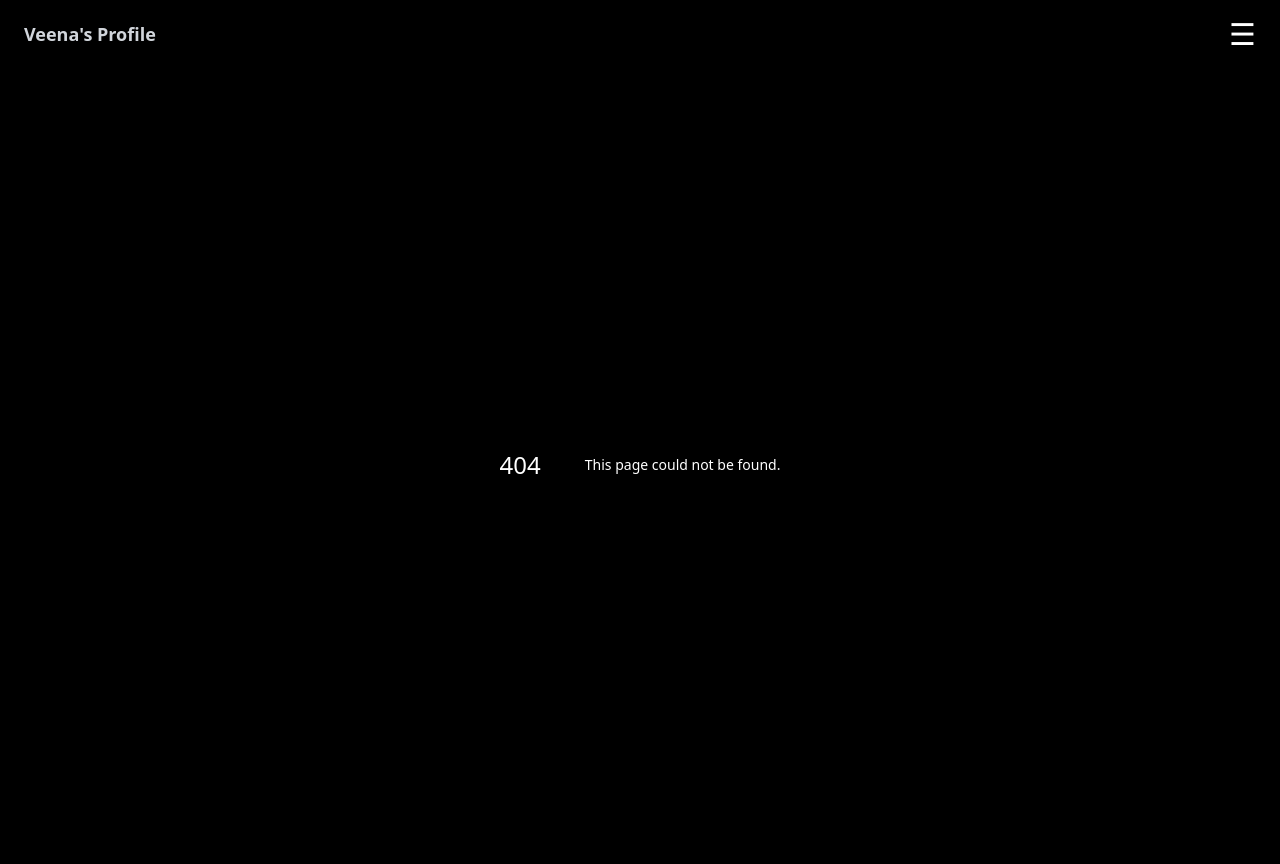
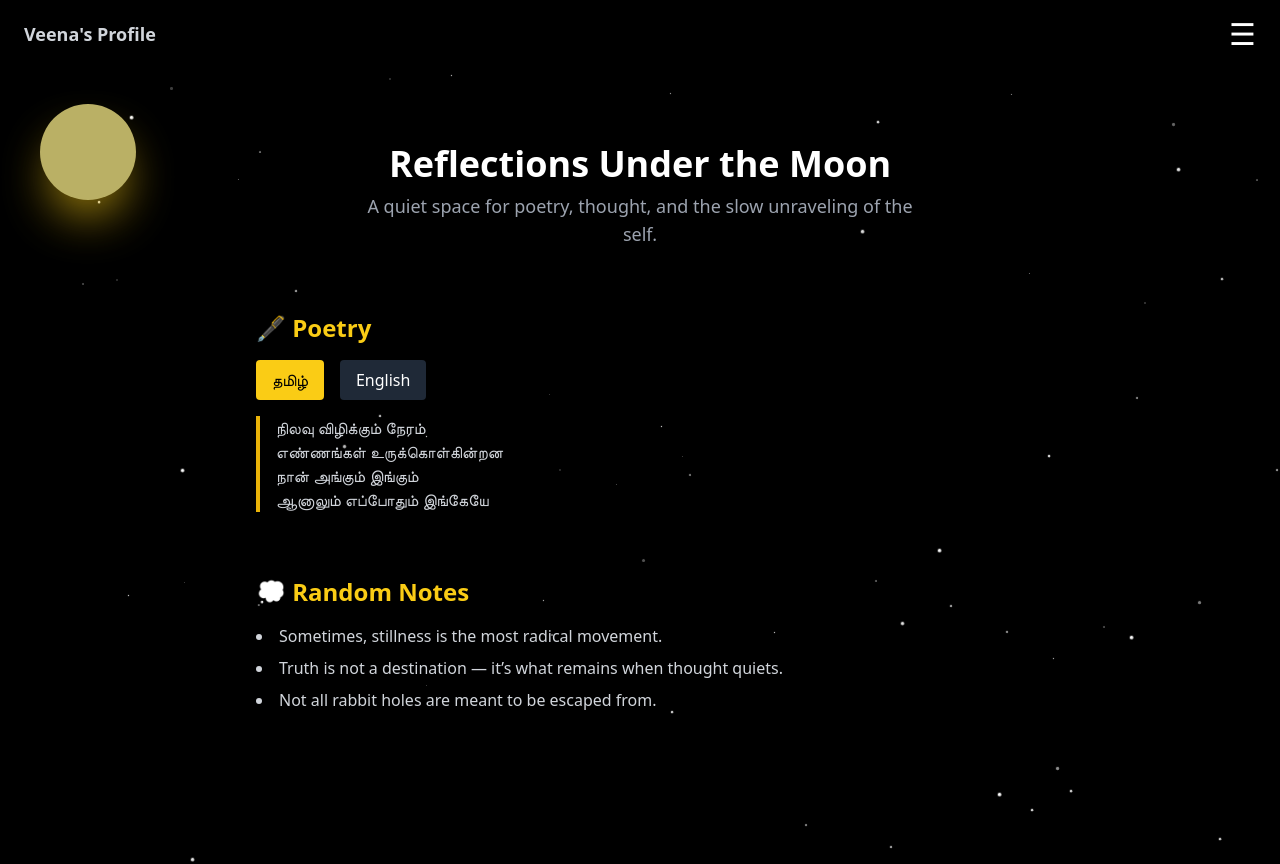
Before and after one commit to Veena-vk/veena-portfolio-dev, a Next.js app: page /moon in a window 1280 px wide. Before the commit this address had no page. Built offline with nearby package versions, Linux system fonts and the light colour scheme.

Commit message:
update art sample

```diff
--- /dev/null
+++ b/app/moon/components/MoonBackground.tsx
@@ -0,0 +1,53 @@
+'use client';
+
+import { useEffect, useState } from 'react';
+
+export default function MoonBackground() {
+  const [stars, setStars] = useState<string[]>([]);
+
+  useEffect(() => {
+    const starArray = [];
+    for (let i = 0; i < 60; i++) {
+      const x = Math.random() * 100;
+      const y = Math.random() * 100;
+      const size = Math.random() * 2 + 1;
+      const opacity = Math.random();
+      starArray.push(
+        `<div style="
+          position: absolute;
+          top: ${y}%;
+          left: ${x}%;
+          width: ${size}px;
+          height: ${size}px;
+          background: white;
+          opacity: ${opacity};
+          border-radius: 50%;
+          animation: twinkle ${2 + Math.random() * 3}s infinite ease-in-out;
+        "></div>`
+      );
+    }
+    setStars(starArray);
+  }, []);
+
+  return (
+    <>
+      {/* Glowing Moon */}
+      <div className="absolute top-10 left-10 w-24 h-24 bg-yellow-200 rounded-full shadow-2xl shadow-yellow-400 animate-pulse z-10" />
+
+      {/* Animated Stars */}
+      <div
+        className="absolute top-0 left-0 w-full h-full pointer-events-none z-0"
+        dangerouslySetInnerHTML={{ __html: stars.join('') }}
+      />
+
+      <style>
+        {`
+          @keyframes twinkle {
+            0%, 100% { opacity: 0.2; transform: scale(1); }
+            50% { opacity: 1; transform: scale(1.2); }
+          }
+        `}
+      </style>
+    </>
+  );
+}
--- /dev/null
+++ b/app/moon/components/Poetry.tsx
@@ -0,0 +1,48 @@
+'use client';
+
+import { useState } from 'react';
+
+export default function Poetry() {
+  const [activeTab, setActiveTab] = useState<'tamil' | 'english'>('tamil');
+
+  return (
+    <div>
+      <h2 className="text-2xl font-semibold text-yellow-400 mb-4">🖋️ Poetry</h2>
+      <div className="flex space-x-4 mb-4">
+        <button
+          onClick={() => setActiveTab('tamil')}
+          className={`px-4 py-2 rounded ${
+            activeTab === 'tamil' ? 'bg-yellow-400 text-black' : 'bg-gray-800 text-white'
+          }`}
+        >
+          தமிழ்
+        </button>
+        <button
+          onClick={() => setActiveTab('english')}
+          className={`px-4 py-2 rounded ${
+            activeTab === 'english' ? 'bg-yellow-400 text-black' : 'bg-gray-800 text-white'
+          }`}
+        >
+          English
+        </button>
+      </div>
+      <div className="text-gray-300 font-serif border-l-4 border-yellow-500 pl-4">
+        {activeTab === 'tamil' ? (
+          <p className="whitespace-pre-line">
+            நிலவு விழிக்கும் நேரம்{'\n'}
+            எண்ணங்கள் உருக்கொள்கின்றன{'\n'}
+            நான் அங்கும் இங்கும்{'\n'}
+            ஆனாலும் எப்போதும் இங்கேயே
+          </p>
+        ) : (
+          <p className="whitespace-pre-line">
+            When the moon awakens,{'\n'}
+            thoughts dissolve in silence.{'\n'}
+            I am here and there —{'\n'}
+            and yet, always… right here.
+          </p>
+        )}
+      </div>
+    </div>
+  );
+}
--- /dev/null
+++ b/app/moon/components/RandomNotes.tsx
@@ -0,0 +1,14 @@
+'use client';
+
+export default function RandomNotes() {
+  return (
+    <div>
+      <h2 className="text-2xl font-semibold text-yellow-400 mb-4">💭 Random Notes</h2>
+      <ul className="text-gray-300 list-disc list-inside space-y-2">
+        <li>Sometimes, stillness is the most radical movement.</li>
+        <li>Truth is not a destination — it’s what remains when thought quiets.</li>
+        <li>Not all rabbit holes are meant to be escaped from.</li>
+      </ul>
+    </div>
+  );
+}
--- /dev/null
+++ b/app/moon/page.tsx
@@ -0,0 +1,25 @@
+'use client';
+
+import MoonBackground from './components/MoonBackground';
+import Poetry from './components/Poetry';
+import RandomNotes from './components/RandomNotes';
+
+export default function MoonPage() {
+  return (
+    <main className="relative min-h-screen bg-black text-white overflow-hidden px-6 py-20">
+      <MoonBackground />
+
+      <div className="relative z-10 text-center">
+        <h1 className="text-4xl font-bold mb-2">Reflections Under the Moon</h1>
+        <p className="text-gray-400 max-w-xl mx-auto text-lg">
+          A quiet space for poetry, thought, and the slow unraveling of the self.
+        </p>
+      </div>
+
+      <section className="relative z-10 mt-16 max-w-3xl mx-auto space-y-16">
+        <Poetry />
+        <RandomNotes />
+      </section>
+    </main>
+  );
+}
```
